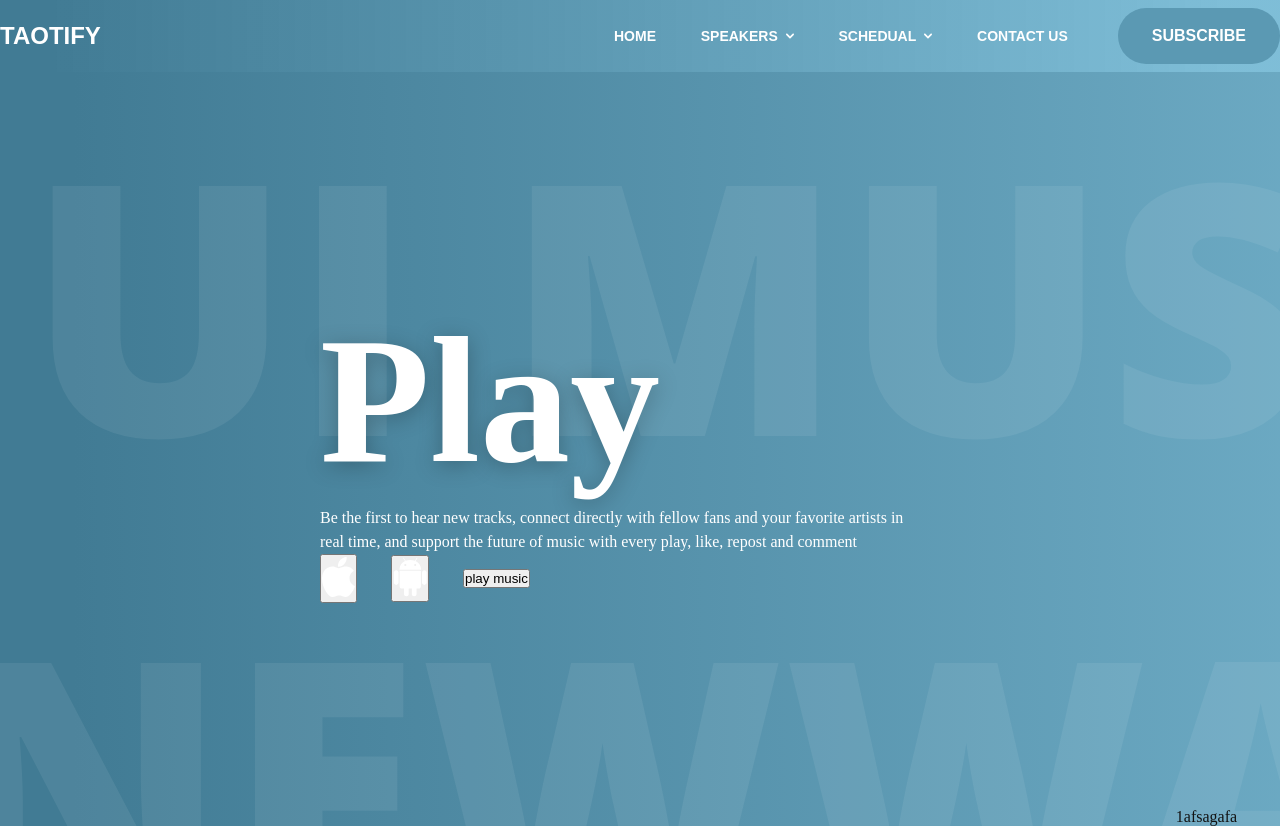
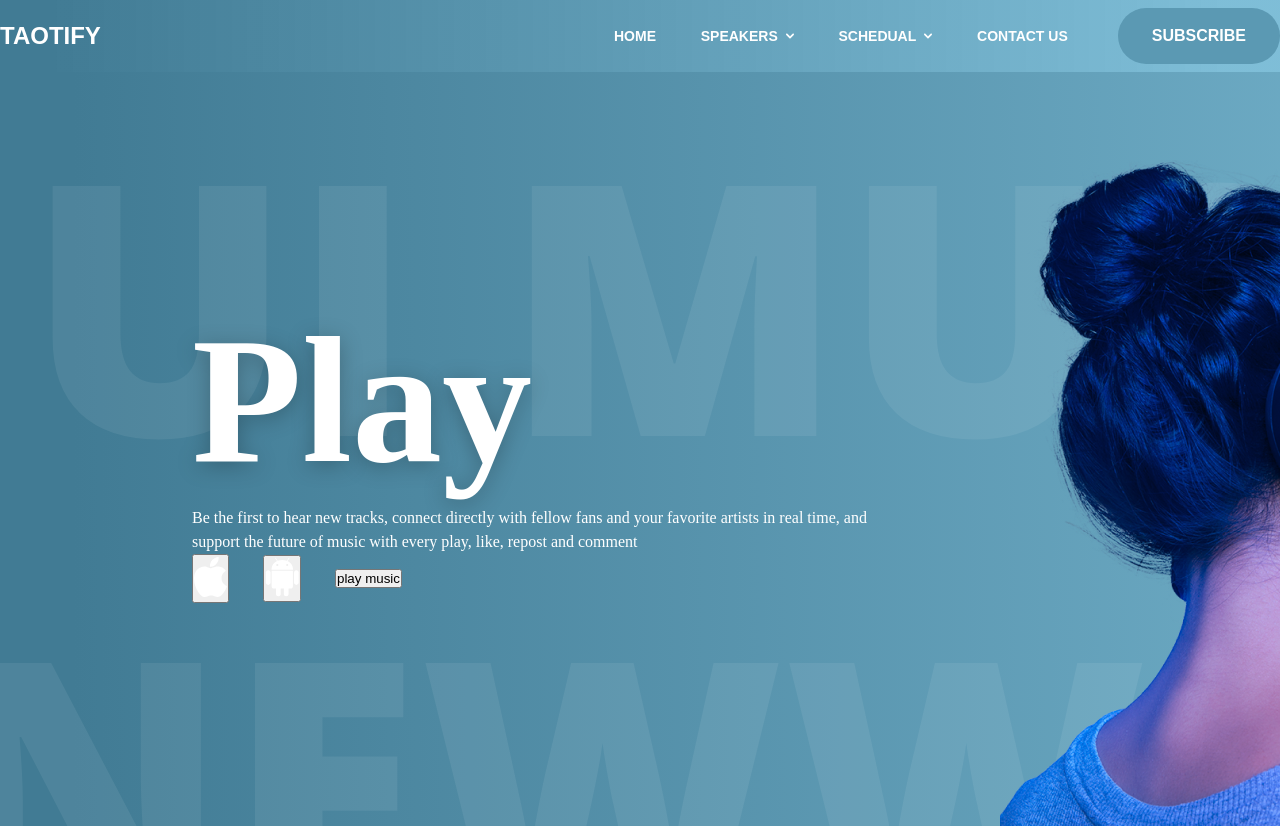
Before and after one commit to taodemy/taotify-website, a Next.js app: page / in a window 1280 px wide. Shown: the top 828 px of the page. Built offline with nearby package versions, Linux system fonts and the light colour scheme.

Commit message:
feat: add right hero

```diff
--- a/src/components/Hero/index.module.scss
+++ b/src/components/Hero/index.module.scss
@@ -13,7 +13,8 @@
   );
   .hero_container {
     display: flex;
-    width: 1280px;
+    width: 80%;
+    min-width: 1080px;
     height: 754px;
     justify-content: center;
     align-items: flex-start;
@@ -76,7 +77,6 @@
           align-items: center;
           gap: 34px;
           .left_hero_button_apple {
-
           }
         }
       }
@@ -89,6 +89,13 @@
       align-items: center;
       flex: 1 0 0;
       align-self: stretch;
+      z-index: 2;
+      .right_hero_image{
+        width: 542px;
+      height: 666px;
+      background: url("../../assets/hero1Image.png"),
+        transparent 50% / cover no-repeat;
+      }
     }
   }
 }
--- a/src/components/Hero/index.tsx
+++ b/src/components/Hero/index.tsx
@@ -67,7 +67,9 @@ const Hero = () => {
             </div>
           </div>
         </div>
-        <div className={style.right_hero}>1afsagafa</div>
+        <div className={style.right_hero}>
+          <div className={style.right_hero_image}/>
+        </div>
       </div>
     </div>
   );
```
Also changed, not shown: src/assets/hero1Image.png (added).
